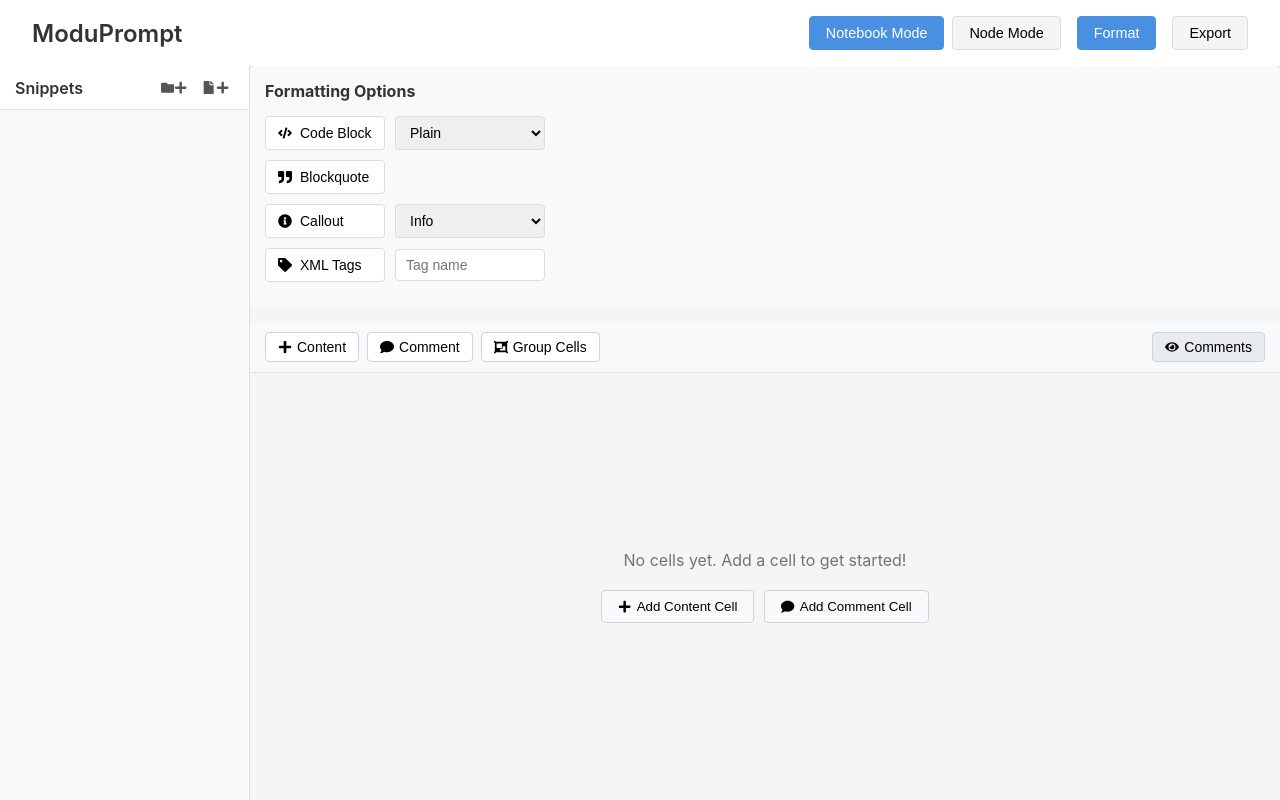
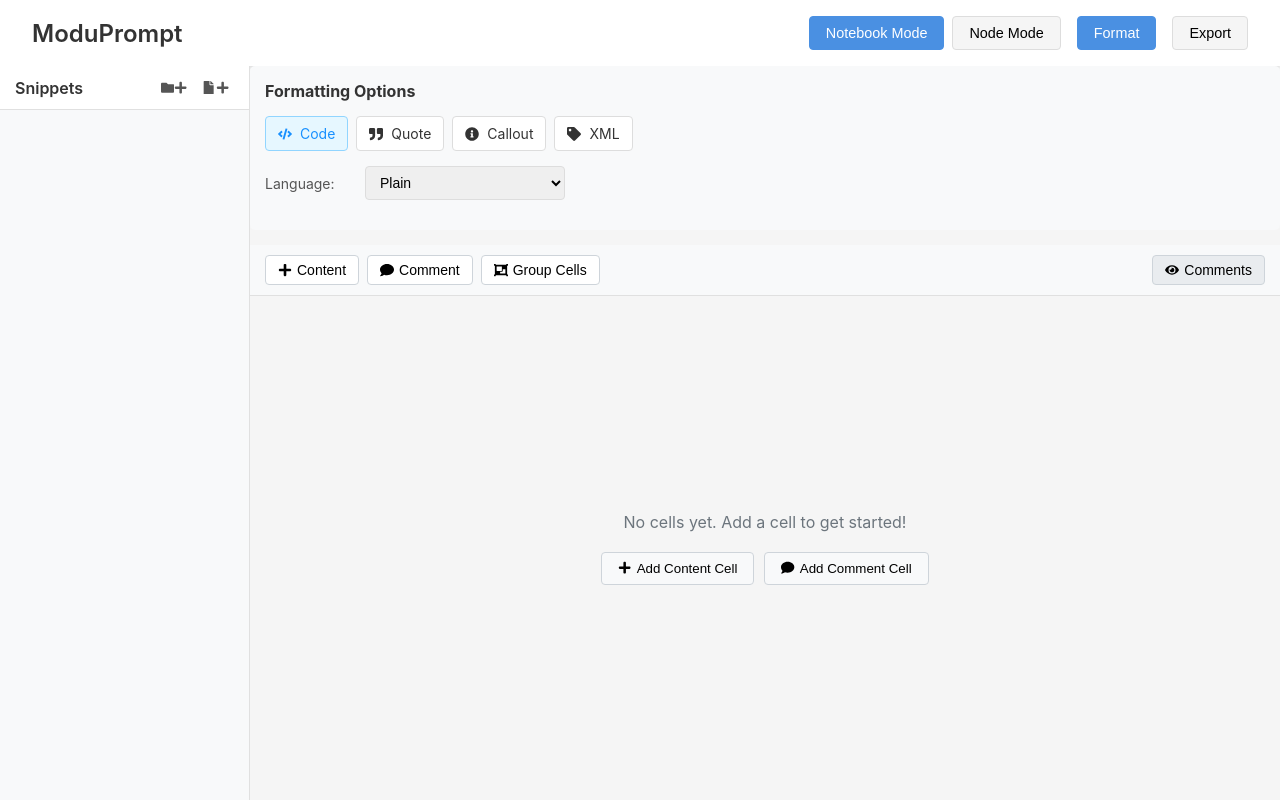
Before and after one commit to DevGuyRash/moduprompt, a React app: page / in a window 1280 px wide. Both pictures are taken after a click on the button "Format". Built offline with nearby package versions, Linux system fonts and the light colour scheme.

Commit message:
feat: revamp formatting system to support per-cell formatting and format nodes

```diff
--- a/src/App.tsx
+++ b/src/App.tsx
@@ -21,7 +21,7 @@
 // Content converter component to handle mode switching
 const ContentSynchronizer: React.FC<{ editorMode: EditorMode }> = ({ editorMode }) => {
   const { cells, addCell, updateCell } = useNotebook();
-  const { nodes, addNode } = useNodeEditor();
+  const { nodes, connections, addNode, addConnection } = useNodeEditor();
 
   // When mode changes, synchronize content
   useEffect(() => {
@@ -30,25 +30,86 @@
       // Create separate nodes for each content cell
       const contentCells = cells.filter(cell => cell.type === CellType.CONTENT);
 
-      // Position nodes in a grid-like layout
+      // Position nodes in a vertical layout to maintain sequence
+      let previousNodeId: string | null = null;
+
       contentCells.forEach((cell, index) => {
-        const row = Math.floor(index / 2);
-        const col = index % 2;
-        const x = 100 + (col * 400);
-        const y = 100 + (row * 300);
+        // Create node in a vertical layout
+        const y = 100 + (index * 250);
+        const x = 300; // Center of canvas
 
-        addNode(NodeType.PROMPT, { x, y }, cell.content);
+        // Add the node and get its ID
+        const nodeId = addNode(NodeType.PROMPT, { x, y }, cell.content);
+
+        // Connect this node to the previous one if it exists
+        if (previousNodeId) {
+          addConnection({
+            sourceId: previousNodeId,
+            targetId: nodeId,
+            sourceHandle: 'output',
+            targetHandle: 'input'
+          });
+        }
+
+        // Update previous node ID for next iteration
+        previousNodeId = nodeId;
       });
     }
 
     // Convert from node to notebook mode
     if (editorMode === EditorMode.NOTEBOOK && nodes.length > 0 && cells.length === 0) {
-      // For each node, create a cell
-      nodes.forEach(node => {
-        addCell(CellType.CONTENT, node.content);
-      });
+      // Sort nodes based on connections to maintain sequence
+      const sortedNodes = [...nodes];
+
+      // Find starting nodes (no incoming connections)
+      const startNodeIds = nodes
+        .filter(node => !connections.some(conn => conn.targetId === node.id))
+        .map(node => node.id);
+
+      // If we have a clear starting point
+      if (startNodeIds.length > 0) {
+        const orderedNodeIds: string[] = [];
+
+        // For each starting node, follow connections to build ordered list
+        const processNode = (nodeId: string) => {
+          if (!orderedNodeIds.includes(nodeId)) {
+            orderedNodeIds.push(nodeId);
+
+            // Find outgoing connections
+            const outgoingConnections = connections.filter(conn => conn.sourceId === nodeId);
+
+            // Process connected nodes
+            outgoingConnections.forEach(conn => {
+              processNode(conn.targetId);
+            });
+          }
+        };
+
+        // Process all starting nodes
+        startNodeIds.forEach(nodeId => processNode(nodeId));
+
+        // Add any remaining nodes that weren't connected
+        nodes.forEach(node => {
+          if (!orderedNodeIds.includes(node.id)) {
+            orderedNodeIds.push(node.id);
+          }
+        });
+
+        // Create cells in the correct order
+        orderedNodeIds.forEach(nodeId => {
+          const node = nodes.find(n => n.id === nodeId);
+          if (node) {
+            addCell(CellType.CONTENT, node.content);
+          }
+        });
+      } else {
+        // Fallback: if no clear sequence, just add all nodes as cells
+        nodes.forEach(node => {
+          addCell(CellType.CONTENT, node.content);
+        });
+      }
     }
-  }, [editorMode, cells, nodes, addCell, addNode]);
+  }, [editorMode, cells, nodes, connections, addCell, addNode, addConnection]);
 
   return null; // This is just a logic component, no UI
 };
@@ -57,11 +118,23 @@
   const [editorMode, setEditorMode] = useState<EditorMode>(EditorMode.NOTEBOOK);
   const [showExportPanel, setShowExportPanel] = useState(false);
   const [showFormattingOptions, setShowFormattingOptions] = useState(false);
+  const [formatPosition, setFormatPosition] = useState({ x: 0, y: 0 });
+  const [selectedCellId, setSelectedCellId] = useState<string | null>(null);
 
-  const handleApplyFormatting = (formatterType: string, options?: any) => {
-    // This will be implemented to apply formatting to the selected content
-    console.log('Applying formatting:', formatterType, options);
-    // The actual implementation will depend on which editor is active
+  // Handle format button click
+  const handleFormatClick = () => {
+    // If in node mode, set the format position to the center of the canvas
+    if (editorMode === EditorMode.NODE) {
+      const canvasElement = document.querySelector('.node-canvas');
+      if (canvasElement) {
+        const rect = canvasElement.getBoundingClientRect();
+        setFormatPosition({
+          x: rect.width / 2 - 100,
+          y: rect.height / 2 - 100
+        });
+      }
+    }
+    setShowFormattingOptions(!showFormattingOptions);
   };
 
   return (
@@ -89,7 +162,7 @@
                   </div>
                   <button
                     className={`format-toggle ${showFormattingOptions ? 'active' : ''}`}
-                    onClick={() => setShowFormattingOptions(!showFormattingOptions)}
+                    onClick={handleFormatClick}
                   >
                     Format
                   </button>
@@ -106,11 +179,16 @@
 
                 <div className="editor-container">
                   {showFormattingOptions && (
-                    <FormattingOptions onApplyFormatting={handleApplyFormatting} />
+                    <FormattingOptions
+                      currentMode={editorMode === EditorMode.NOTEBOOK ? 'notebook' : 'node'}
+                      position={formatPosition}
+                      cellId={selectedCellId}
+                      onClose={() => setShowFormattingOptions(false)}
+                    />
                   )}
 
                   {editorMode === EditorMode.NOTEBOOK ? (
-                    <NotebookEditor />
+                    <NotebookEditor onSelectCell={setSelectedCellId} />
                   ) : (
                     <NodeCanvas />
                   )}
--- a/src/components/FormattingOptions/FormattingOptions.css
+++ b/src/components/FormattingOptions/FormattingOptions.css
@@ -12,13 +12,14 @@
   color: #333;
 }
 
-.formatter-group {
+.format-type-selector {
   display: flex;
-  align-items: center;
-  margin-bottom: 10px;
+  flex-wrap: wrap;
+  gap: 8px;
+  margin-bottom: 15px;
 }
 
-.formatter-button {
+.format-type-option {
   display: flex;
   align-items: center;
   padding: 8px 12px;
@@ -28,17 +29,37 @@
   cursor: pointer;
   font-size: 14px;
   transition: all 0.2s ease;
-  margin-right: 10px;
-  min-width: 120px;
 }
 
-.formatter-button:hover {
+.format-type-option:hover {
   background-color: #f0f0f0;
   border-color: #ccc;
 }
 
-.formatter-button svg {
+.format-type-option.selected {
+  background-color: #e6f7ff;
+  border-color: #91d5ff;
+  color: #1890ff;
+}
+
+.format-type-option svg {
   margin-right: 8px;
+}
+
+.format-options-container {
+  margin-bottom: 15px;
+}
+
+.formatter-group {
+  display: flex;
+  align-items: center;
+  margin-bottom: 10px;
+}
+
+.formatter-group label {
+  min-width: 100px;
+  font-size: 14px;
+  color: #555;
 }
 
 .formatter-option {
@@ -47,10 +68,38 @@
   border-radius: 4px;
   font-size: 14px;
   flex: 1;
-  max-width: 150px;
+  max-width: 200px;
 }
 
 .formatter-option:focus {
   outline: none;
   border-color: #aaa;
 }
+
+.create-format-button {
+  display: flex;
+  align-items: center;
+  justify-content: center;
+  width: 100%;
+  padding: 10px;
+  background-color: #1890ff;
+  color: white;
+  border: none;
+  border-radius: 4px;
+  cursor: pointer;
+  font-size: 14px;
+  transition: all 0.2s ease;
+}
+
+.create-format-button:hover:not(:disabled) {
+  background-color: #40a9ff;
+}
+
+.create-format-button:disabled {
+  background-color: #ccc;
+  cursor: not-allowed;
+}
+
+.create-format-button svg {
+  margin-right: 8px;
+}
--- a/src/components/FormattingOptions/FormattingOptions.tsx
+++ b/src/components/FormattingOptions/FormattingOptions.tsx
@@ -1,28 +1,98 @@
 import React from 'react';
-import { FaCode, FaQuoteRight, FaInfoCircle, FaTag } from 'react-icons/fa';
+import { FaCode, FaQuoteRight, FaInfoCircle, FaTag, FaPlus } from 'react-icons/fa';
+import { FormatOptions, NodeType, useNodeEditor } from '../../contexts/NodeEditorContext';
 import './FormattingOptions.css';
 
 interface FormattingOptionsProps {
-  onApplyFormatting: (formatterType: string, options?: any) => void;
+  cellId?: string; // For notebook mode
+  position?: { x: number, y: number }; // For node mode
+  currentMode: 'notebook' | 'node';
+  onClose?: () => void;
 }
 
-const FormattingOptions: React.FC<FormattingOptionsProps> = ({ onApplyFormatting }) => {
+const FormattingOptions: React.FC<FormattingOptionsProps> = ({
+  cellId,
+  position,
+  currentMode,
+  onClose
+}) => {
+  const { addNode } = useNodeEditor();
+  const [formatType, setFormatType] = React.useState<'code' | 'blockquote' | 'callout' | 'xml'>('code');
   const [codeLanguage, setCodeLanguage] = React.useState('');
   const [calloutType, setCalloutType] = React.useState('info');
   const [xmlTag, setXmlTag] = React.useState('');
+
+  const createFormatNode = () => {
+    if (currentMode === 'node' && position) {
+      const formatOptions: FormatOptions = {
+        type: formatType,
+        language: formatType === 'code' ? codeLanguage : undefined,
+        calloutType: formatType === 'callout' ? calloutType as 'info' | 'warning' | 'success' | 'error' : undefined,
+        xmlTag: formatType === 'xml' ? xmlTag : undefined
+      };
+
+      // Create a format node at the specified position
+      addNode(
+        NodeType.FORMAT,
+        position,
+        getFormatDescription(formatOptions),
+        formatOptions
+      );
+
+      if (onClose) onClose();
+    }
+  };
+
+  const getFormatDescription = (options: FormatOptions): string => {
+    switch (options.type) {
+      case 'code':
+        return `Code Block${options.language ? ` (${options.language})` : ''}`;
+      case 'blockquote':
+        return 'Blockquote';
+      case 'callout':
+        return `Callout (${options.calloutType})`;
+      case 'xml':
+        return `XML <${options.xmlTag}>`;
+      default:
+        return 'Format';
+    }
+  };
 
   return (
     <div className="formatting-options">
       <h3>Formatting Options</h3>
 
+      <div className="format-type-selector">
+        <div
+          className={`format-type-option ${formatType === 'code' ? 'selected' : ''}`}
+          onClick={() => setFormatType('code')}
+        >
+          <FaCode /> Code
+        </div>
+        <div
+          className={`format-type-option ${formatType === 'blockquote' ? 'selected' : ''}`}
+          onClick={() => setFormatType('blockquote')}
+        >
+          <FaQuoteRight /> Quote
+        </div>
+        <div
+          className={`format-type-option ${formatType === 'callout' ? 'selected' : ''}`}
+          onClick={() => setFormatType('callout')}
+        >
+          <FaInfoCircle /> Callout
+        </div>
+        <div
+          className={`format-type-option ${formatType === 'xml' ? 'selected' : ''}`}
+          onClick={() => setFormatType('xml')}
+        >
+          <FaTag /> XML
+        </div>
+      </div>
+
+      <div className="format-options-container">
+        {formatType === 'code' && (
           <div className="formatter-group">
-        <button
-          className="formatter-button"
-          onClick={() => onApplyFormatting('code', { language: codeLanguage })}
-          title="Wrap in code block"
-        >
-          <FaCode /> Code Block
-        </button>
+            <label>Language:</label>
             <select
               value={codeLanguage}
               onChange={(e) => setCodeLanguage(e.target.value)}
@@ -38,25 +108,11 @@
               <option value="markdown">Markdown</option>
             </select>
           </div>
+        )}
 
+        {formatType === 'callout' && (
           <div className="formatter-group">
-        <button
-          className="formatter-button"
-          onClick={() => onApplyFormatting('blockquote')}
-          title="Convert to blockquote"
-        >
-          <FaQuoteRight /> Blockquote
-        </button>
-      </div>
-
-      <div className="formatter-group">
-        <button
-          className="formatter-button"
-          onClick={() => onApplyFormatting('callout', { type: calloutType })}
-          title="Convert to callout"
-        >
-          <FaInfoCircle /> Callout
-        </button>
+            <label>Callout Type:</label>
             <select
               value={calloutType}
               onChange={(e) => setCalloutType(e.target.value)}
@@ -68,23 +124,31 @@
               <option value="error">Error</option>
             </select>
           </div>
+        )}
 
+        {formatType === 'xml' && (
           <div className="formatter-group">
-        <button
-          className="formatter-button"
-          onClick={() => onApplyFormatting('xml', { tag: xmlTag })}
-          title="Wrap in XML tags"
-        >
-          <FaTag /> XML Tags
-        </button>
+            <label>Tag Name:</label>
             <input
               type="text"
               value={xmlTag}
               onChange={(e) => setXmlTag(e.target.value)}
-          placeholder="Tag name"
+              placeholder="Enter tag name"
               className="formatter-option"
             />
           </div>
+        )}
+      </div>
+
+      {currentMode === 'node' && (
+        <button
+          className="create-format-button"
+          onClick={createFormatNode}
+          disabled={formatType === 'xml' && !xmlTag}
+        >
+          <FaPlus /> Create Format Node
+        </button>
+      )}
     </div>
   );
 };
--- a/src/contexts/NodeEditorContext.tsx
+++ b/src/contexts/NodeEditorContext.tsx
@@ -1,10 +1,11 @@
 import React from 'react';
-import { SnippetType } from '../../types/snippet';
+import { SnippetType } from '../types/snippet';
 
 export enum NodeType {
   PROMPT = 'prompt',
   FILTER = 'filter',
-  FILTER_JOIN = 'filter_join'
+  FILTER_JOIN = 'filter_join',
+  FORMAT = 'format'
 }
 
 export interface NodeConnection {
@@ -12,6 +13,13 @@
   targetId: string;
   sourceHandle: string;
   targetHandle: string;
+}
+
+export interface FormatOptions {
+  type: 'code' | 'blockquote' | 'callout' | 'xml';
+  language?: string;
+  calloutType?: 'info' | 'warning' | 'success' | 'error';
+  xmlTag?: string;
 }
 
 export interface NodeData {
@@ -22,12 +30,13 @@
   isCollapsed: boolean;
   inputs: string[];
   outputs: string[];
+  formatOptions?: FormatOptions;
 }
 
 interface NodeEditorContextType {
   nodes: NodeData[];
   connections: NodeConnection[];
-  addNode: (type: NodeType, position: { x: number, y: number }, content?: string) => void;
+  addNode: (type: NodeType, position: { x: number, y: number }, content?: string, formatOptions?: FormatOptions) => string;
   updateNode: (id: string, data: Partial<NodeData>) => void;
   deleteNode: (id: string) => void;
   moveNode: (id: string, position: { x: number, y: number }) => void;
@@ -40,7 +49,7 @@
 const defaultContext: NodeEditorContextType = {
   nodes: [],
   connections: [],
-  addNode: () => {},
+  addNode: () => '',
   updateNode: () => {},
   deleteNode: () => {},
   moveNode: () => {},
@@ -60,15 +69,16 @@
     return Math.random().toString(36).substring(2, 15);
   };
 
-  const addNode = (type: NodeType, position: { x: number, y: number }, content: string = '') => {
+  const addNode = (type: NodeType, position: { x: number, y: number }, content: string = '', formatOptions?: FormatOptions) => {
     const newNode: NodeData = {
       id: generateId(),
       type,
       content,
       position,
       isCollapsed: false,
-      inputs: type === NodeType.PROMPT ? ['input'] : ['input1', 'input2'],
-      outputs: ['output']
+      inputs: type === NodeType.FORMAT ? [] : type === NodeType.PROMPT ? ['input', 'format'] : ['input1', 'input2'],
+      outputs: ['output'],
+      formatOptions
     };
 
     setNodes(prev => [...prev, newNode]);
@@ -115,8 +125,24 @@
         conn.targetHandle === connection.targetHandle
     );
 
-    if (!exists) {
-      setConnections(prev => [...prev, connection]);
+    // Check if we're connecting to the right input type
+    const sourceNode = nodes.find(node => node.id === connection.sourceId);
+    const targetNode = nodes.find(node => node.id === connection.targetId);
+
+    if (sourceNode && targetNode) {
+      // Format nodes can only connect to format inputs
+      if (sourceNode.type === NodeType.FORMAT && connection.targetHandle !== 'format') {
+        return; // Don't allow connection
+      }
+
+      // Only allow one connection to each input
+      const inputAlreadyConnected = connections.some(
+        conn => conn.targetId === connection.targetId && conn.targetHandle === connection.targetHandle
+      );
+
+      if (!exists && !inputAlreadyConnected) {
+        setConnections(prev => [...prev, connection]);
+      }
     }
   };
 
```
Lines whose indentation alone changed are shown as unchanged.
